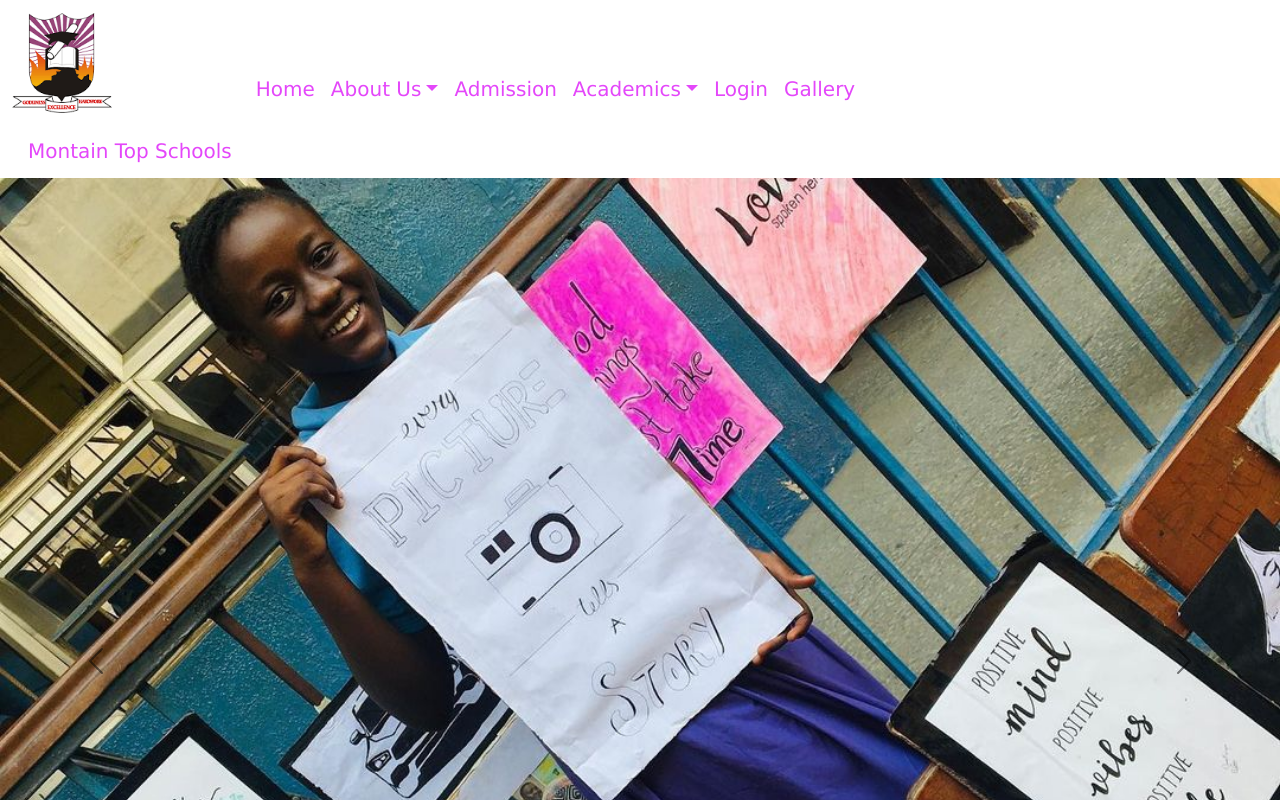
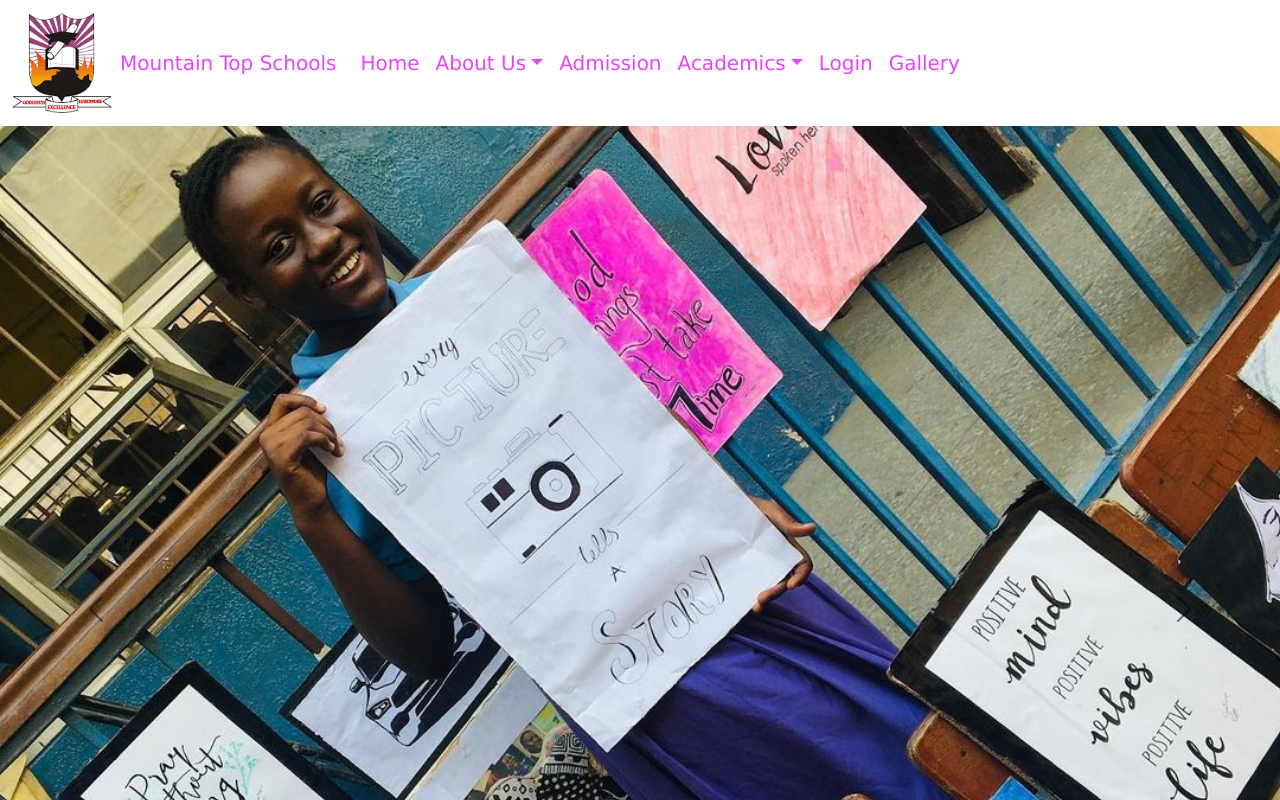
Before and after one commit to Toluwanimicode/Frontend_Project, a React (Vite) app: page / in a window 1280 px wide. Shown: the top 800 px of the page. Built offline with nearby package versions, Linux system fonts and the light colour scheme.

Commit message:
added front-end

```diff
--- a/src/components/Navigation/Navigation.jsx
+++ b/src/components/Navigation/Navigation.jsx
@@ -9,10 +9,11 @@ function Navigation() {
   return (
     <Navbar expand="lg" className='nav'>
       <Container>
-        <Navbar.Brand class="flex" as={Link} to="/">
-          <img className="image" src={"./images/Gallery/Logo.png"} alt="School Logo" width="500" height="600" />
-          <h1 class="mt-4 ml-4 text-xl text-maincolor">Montain Top Schools</h1>
-        </Navbar.Brand>
+      <Navbar.Brand className="info-school flex items-center" as={Link} to="/">
+            <img className="image" src={"./images/Gallery/Logo.png"} alt="School Logo" width="50" height="60" />
+            <h1 className="ml-2 text-xl">Mountain Top Schools</h1>
+      </Navbar.Brand>
+
         <Navbar.Toggle aria-controls="basic-navbar-nav" />
         <Navbar.Collapse id="basic-navbar-nav">
           <Nav className="me-auto navbar">
```
